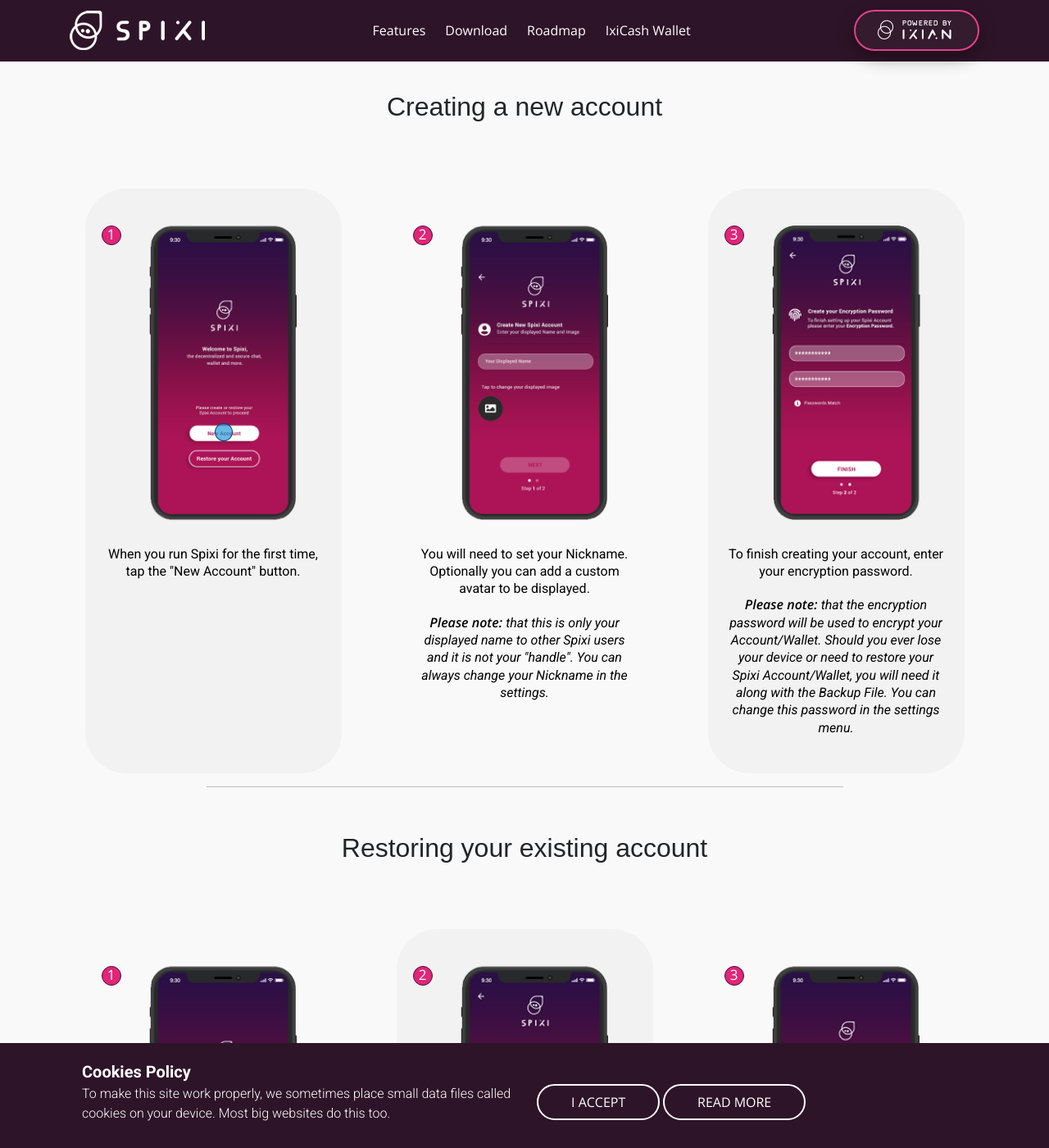
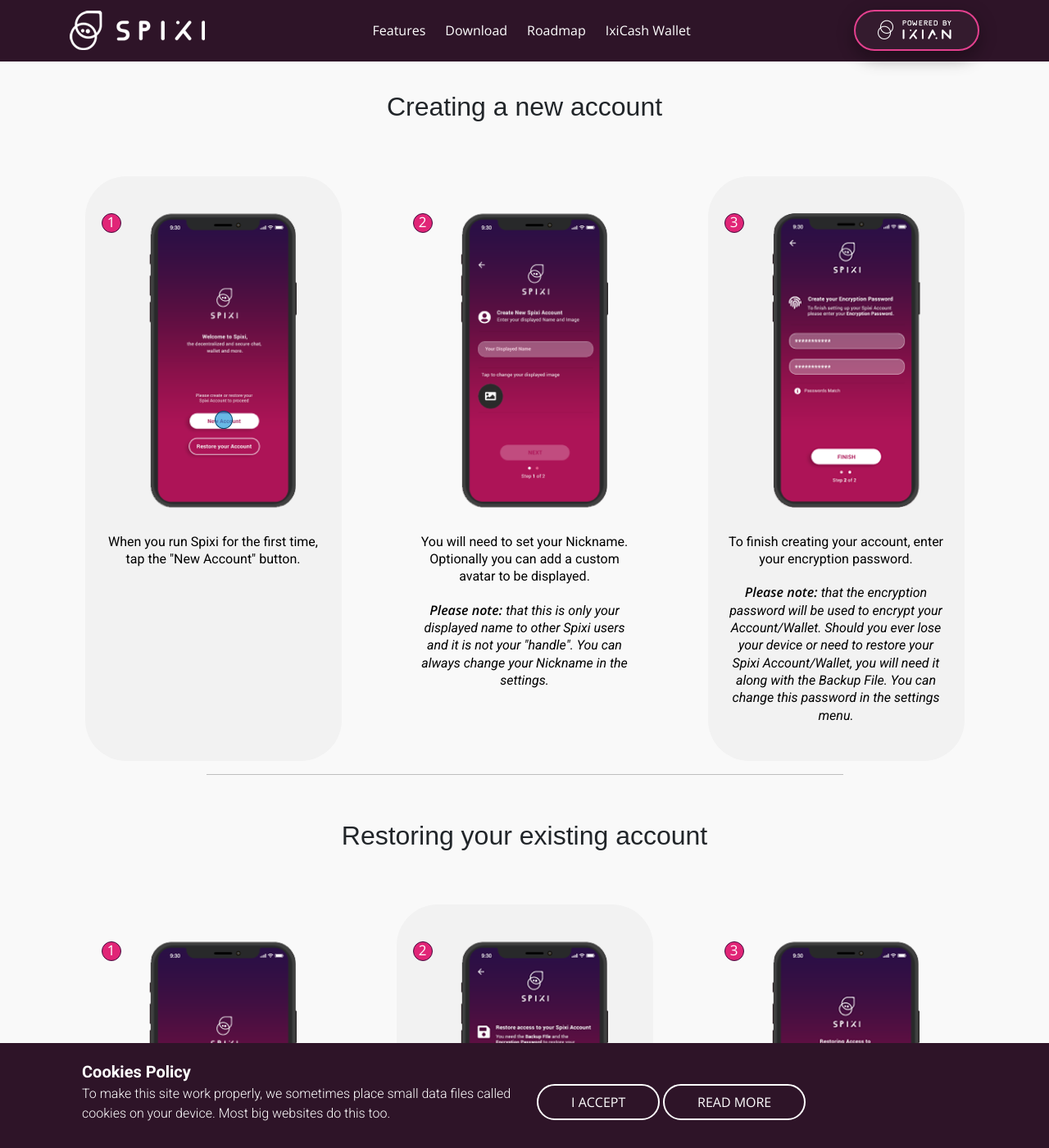
Before and after one commit to ProjectIxian/Spixi-website, a Jekyll site: the page built from guide.md, in a window 1280 px wide and 1400 px high, scrolled down 312 px. Shown: the whole window at 82% size. Built offline with Jekyll 4.4.1, drawn with Linux system fonts in a browser that asks for light colours; nearby versions of some CDN libraries.

Commit message:
- fixed paddings

```diff
--- a/assets/css/styles.css
+++ b/assets/css/styles.css
@@ -518,7 +518,7 @@
 h2.guide
 {
     padding-top: 55px;
-    padding-bottom: 60px;
+    padding-bottom: 45px;
     text-align: center;
 }
 
--- a/guide.md
+++ b/guide.md
@@ -233,7 +233,7 @@
         </div>
         <div class="col-xl-4 mb-3 guideBox">
             <img src="assets/img/guide/Spixi20.png" alt="Spixi guide 21"/>
-            <div class="guideText">
+            <div class="guideText mb-4">
                 Once you request a payment you are taken to "Request Payment" screen, where you can set a specific amount of IxiCash you want to request.
             </div>
             <img src="assets/img/guide/Spixi21.png" alt="Spixi guide 22"/>
```
